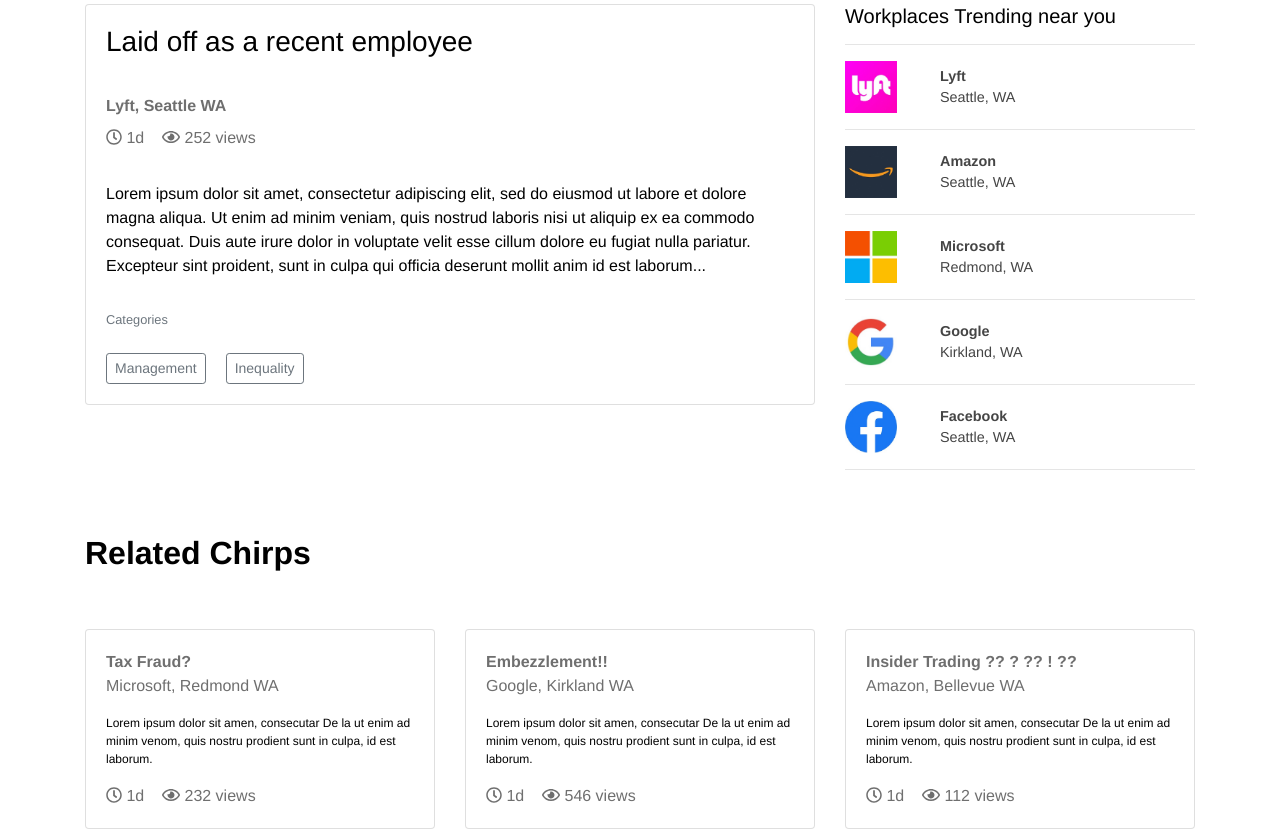
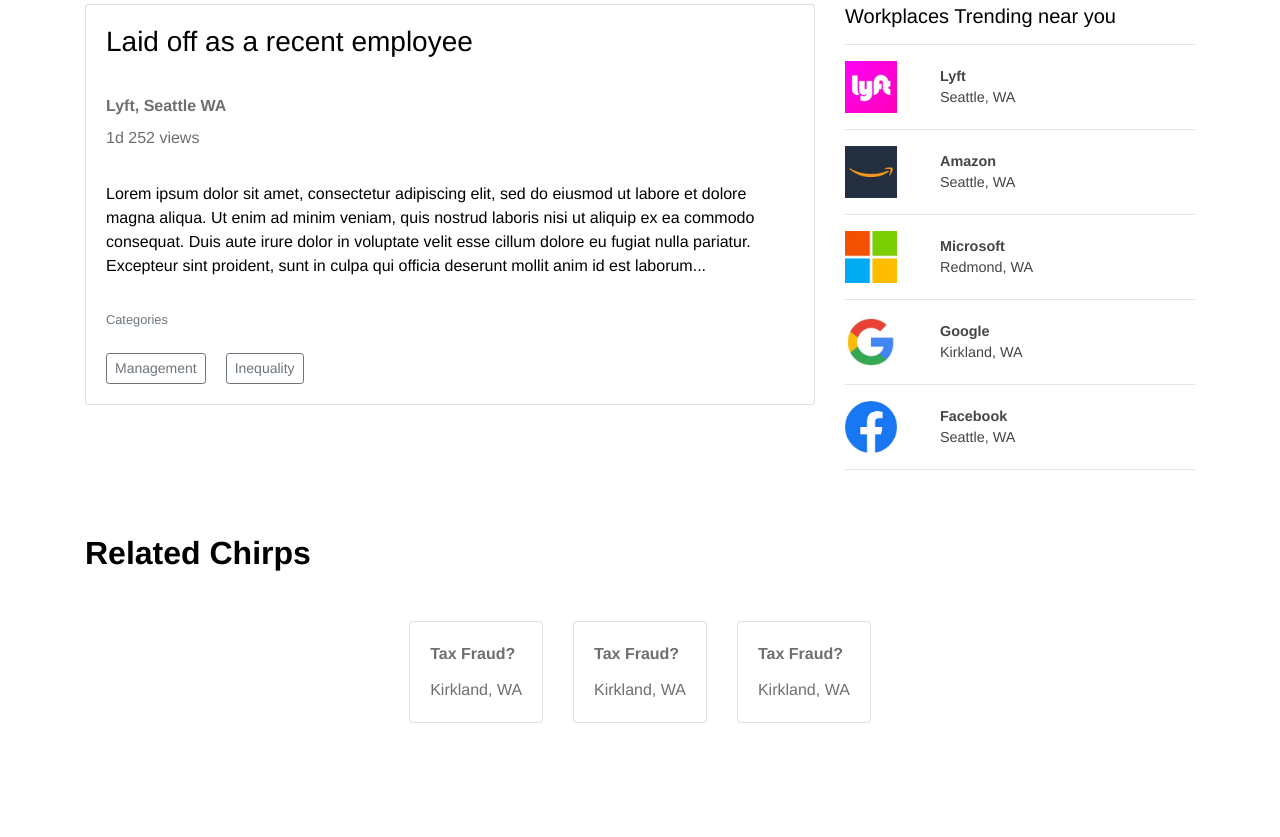
Before and after one commit to chirpout/app, a React (Create React App) app: page /chirps in a window 1280 px wide. Shown: the part 220-1057 px from the top of the page. After the commit the page ends 943 px from the top, so only its background shows below. Built offline with nearby package versions, Linux system fonts and the light colour scheme.

Commit message:
revert to 997068b

```diff
--- a/package.json
+++ b/package.json
@@ -4,7 +4,6 @@
   "private": true,
   "dependencies": {
     "@fortawesome/fontawesome-svg-core": "^1.2.28",
-    "@fortawesome/free-regular-svg-icons": "^5.13.0",
     "@fortawesome/free-solid-svg-icons": "^5.13.0",
     "@fortawesome/react-fontawesome": "^0.1.9",
     "@testing-library/jest-dom": "^4.2.4",
@@ -13,10 +12,8 @@
     "aos": "^2.3.4",
     "bootstrap": "^4.4.1",
     "firebase": "^7.14.3",
-    "chart.js": "^2.9.3",
     "jquery": "^3.5.0",
     "react": "^16.13.1",
-    "react-chartjs-2": "^2.9.0",
     "react-dom": "^16.13.1",
     "react-router-dom": "^5.1.2",
     "react-scripts": "3.4.1",
--- a/src/App.js
+++ b/src/App.js
@@ -11,7 +11,6 @@ import Before from "./pages/before.js";
 import SignUp from "./pages/signup.js";
 
 import Chirps from "./pages/chirps";
-import Companies from "./pages/companies";
 
 class App extends Component {
   constructor(props) {
@@ -34,7 +33,6 @@ class App extends Component {
             <Route exact path="/dashboard" component={Dashboard} />
             <Route exact path="/signup" component={SignUp} />
             <Route exact path="/chirps" component={Chirps} />
-            <Route exact path="/companies" component={Companies} />
           </Switch>
         </header>
         <main></main>
--- a/src/components/navigation.js
+++ b/src/components/navigation.js
@@ -55,7 +55,7 @@ export default class Navigation extends Component {
 
               <NavItem>
                 <NavLink>
-                  <Link to='/companies' passHref>
+                  <Link to='/' passHref>
                     Companies
                   </Link>
                 </NavLink>
--- a/src/index.css
+++ b/src/index.css
@@ -21,10 +21,14 @@ h3 {
   font-weight: bold;
 }
 
-/* p {
+p {
   font-size: 1.5em;
   font-weight: 200;
-} */
+}
+
+.btn {
+  /* border-radius: 0 !important; */
+}
 
 .btnColor {
   background: #FFB85A 0% 0% no-repeat padding-box;
--- a/src/pages/chirps.js
+++ b/src/pages/chirps.js
@@ -2,8 +2,7 @@ import React, { Component } from "react";
 import { Container, Row, Col, Card, CardTitle, CardBody, CardText, Button, CardFooter } from 'reactstrap';
 import AOS from "aos";
 
-import { FontAwesomeIcon } from '@fortawesome/react-fontawesome';
-import { faClock, faEye } from '@fortawesome/free-regular-svg-icons';
+// import lyft from "../components/imgs/lyft_logo.png";
 
 import styles from "./css/chirps.module.css";
 
@@ -28,7 +27,7 @@ class Chirps extends Component {
                                 <CardBody>
                                     <CardTitle tag='h4' className={styles.title}>Laid off as a recent employee</CardTitle>
                                     <div className={styles.company}>Lyft, Seattle WA</div>
-                                    <div className={styles.stats}><FontAwesomeIcon icon={faClock} /> 1d &nbsp; &nbsp;<FontAwesomeIcon icon={faEye} /> 252 views</div>
+                                    <div className={styles.stats}><i></i>1d 252 views</div>
 
                                     <CardText className={styles.chirpDet}>
                                         Lorem ipsum dolor sit amet, consectetur adipiscing elit, sed do eiusmod
@@ -117,63 +116,38 @@ class Chirps extends Component {
 
                 <Container>
                     <h3>Related Chirps</h3>
-
                     <Row className='mt-5 justify-content-md-center'>
-
-                            <Col xs="auto" md="4">
-                                <Card className='my-2'>
+                        <Row>
+                            <Col>
+                                <Card>
                                     <CardBody>
-                                        <div className={styles.company}>Tax Fraud?</div>
-                                        <div className={styles.footer_title}>Microsoft, Redmond WA</div>
-                                        <CardText>
-                                            <div className={styles.footer_text}>
-                                                Lorem ipsum dolor sit amen, consecutar
-                                                De la ut enim ad minim venom, quis nostru prodient
-                                                sunt in culpa, id est laborum.
-                                            </div>
-                                        </CardText>
-                                        <div className={styles.footer_stats}><i></i><FontAwesomeIcon icon={faClock} /> 1d &nbsp; &nbsp;<FontAwesomeIcon icon={faEye} /> 232 views</div>
+                                        <CardTitle className={styles.company}>Tax Fraud?</CardTitle>
+                                        <div className={styles.footer_title}>Kirkland, WA</div>
 
                                     </CardBody>
                                 </Card>
                             </Col>
 
-                            <Col xs="auto" md="4">
-                                <Card className='my-2'>
+                            <Col>
+                                <Card>
                                     <CardBody>
-                                        <div className={styles.company}>Embezzlement!!</div>
-                                        <div className={styles.footer_title}>Google, Kirkland WA</div>
-                                        <CardText>
-                                            <div className={styles.footer_text}>
-                                                Lorem ipsum dolor sit amen, consecutar
-                                                De la ut enim ad minim venom, quis nostru prodient
-                                                sunt in culpa, id est laborum.
-                                            </div>
-                                        </CardText>
-                                        <div className={styles.footer_stats}><i></i><FontAwesomeIcon icon={faClock} /> 1d &nbsp; &nbsp;<FontAwesomeIcon icon={faEye} /> 546 views</div>
+                                        <CardTitle className={styles.company}>Tax Fraud?</CardTitle>
+                                        <div className={styles.footer_title}>Kirkland, WA</div>
 
                                     </CardBody>
                                 </Card>
                             </Col>
 
-                            <Col xs="auto" md="4">
-                                <Card className='my-2'>
+                            <Col>
+                                <Card>
                                     <CardBody>
-                                        <div className={styles.company}>Insider Trading ?? ? ?? ! ??</div>
-                                        <div className={styles.footer_title}>Amazon, Bellevue WA</div>
-                                        <CardText>
-                                            <div className={styles.footer_text}>
-                                                Lorem ipsum dolor sit amen, consecutar
-                                                De la ut enim ad minim venom, quis nostru prodient
-                                                sunt in culpa, id est laborum.
-                                            </div>
-                                        </CardText>
-                                        <div className={styles.footer_stats}><i></i><FontAwesomeIcon icon={faClock} /> 1d &nbsp; &nbsp;<FontAwesomeIcon icon={faEye} /> 112 views</div>
+                                        <CardTitle className={styles.company}>Tax Fraud?</CardTitle>
+                                        <div className={styles.footer_title}>Kirkland, WA</div>
 
                                     </CardBody>
                                 </Card>
                             </Col>
-
+                        </Row>
                     </Row>
                 </Container>
             </div>
--- a/src/pages/companies.js
+++ /dev/null
@@ -1,32 +0,0 @@
-import React, { Component } from "react";
-import { Container, Row, Col, Card, CardTitle, CardBody, CardText, Button, CardFooter } from 'reactstrap';
-import AOS from "aos";
-
-import styles from "./css/companies.module.css";
-
-
-
-class Companies extends Component {
-
-    componentDidMount(props) {
-        AOS.init({
-            duration: 1200,
-        });
-    }
-
-    render() {
-        return (
-            <div>
-                <Container className='pt-5 my-5' data-aos="fade-up">
-                    <h3>Visualize Chirps Over Time</h3>
-                    <hr />
-                    <p>Search for a company and category to view the number chirps submitted over a period of time.</p>
-
-
-                </Container>
-            </div>
-        );
-    }
-}
-
-export default Companies;
--- a/src/pages/css/chirps.module.css
+++ b/src/pages/css/chirps.module.css
@@ -40,17 +40,5 @@
 
 .footer_title {
     color: #6F6F6F;
-    margin-bottom: 1em;
-    font-weight: 300;
+
 }
-
-.footer_text {
-    font-size: .75rem;
-    margin-bottom: 1em;
-}
-
-.footer_stats {
-    font-size: 1rem;
-    font-weight: 300;
-    color: #6F6F6F;
-}
--- a/src/pages/css/home.module.css
+++ b/src/pages/css/home.module.css
@@ -16,11 +16,6 @@
 
 .heading {
     color: #FFB85A;
-}
-
-.sub_header {
-    font-size: 1.5em;
-    font-weight: 200;
 }
 
 .btnheading {
--- a/src/pages/home.js
+++ b/src/pages/home.js
@@ -51,7 +51,7 @@ class Home extends Component {
               <Col className="d-flex align-items-center mb-4" sm={6}>
                 <div>
                   <h1>Your concern,<br></br><span className={styles.heading}>Amplified.</span></h1>
-                  <p className={styles.sub_header}>
+                  <p>
                     Voice your concern privately and follow other concerns happening in the workplace. Contribute to creating healthier, happier and more productive work environments.
                   </p>
                   <Link to="/before" passHref>
```
Also changed, not shown: src/pages/css/companies.module.css (deleted), 1 other file (tests, documents, lock files or other folders).
